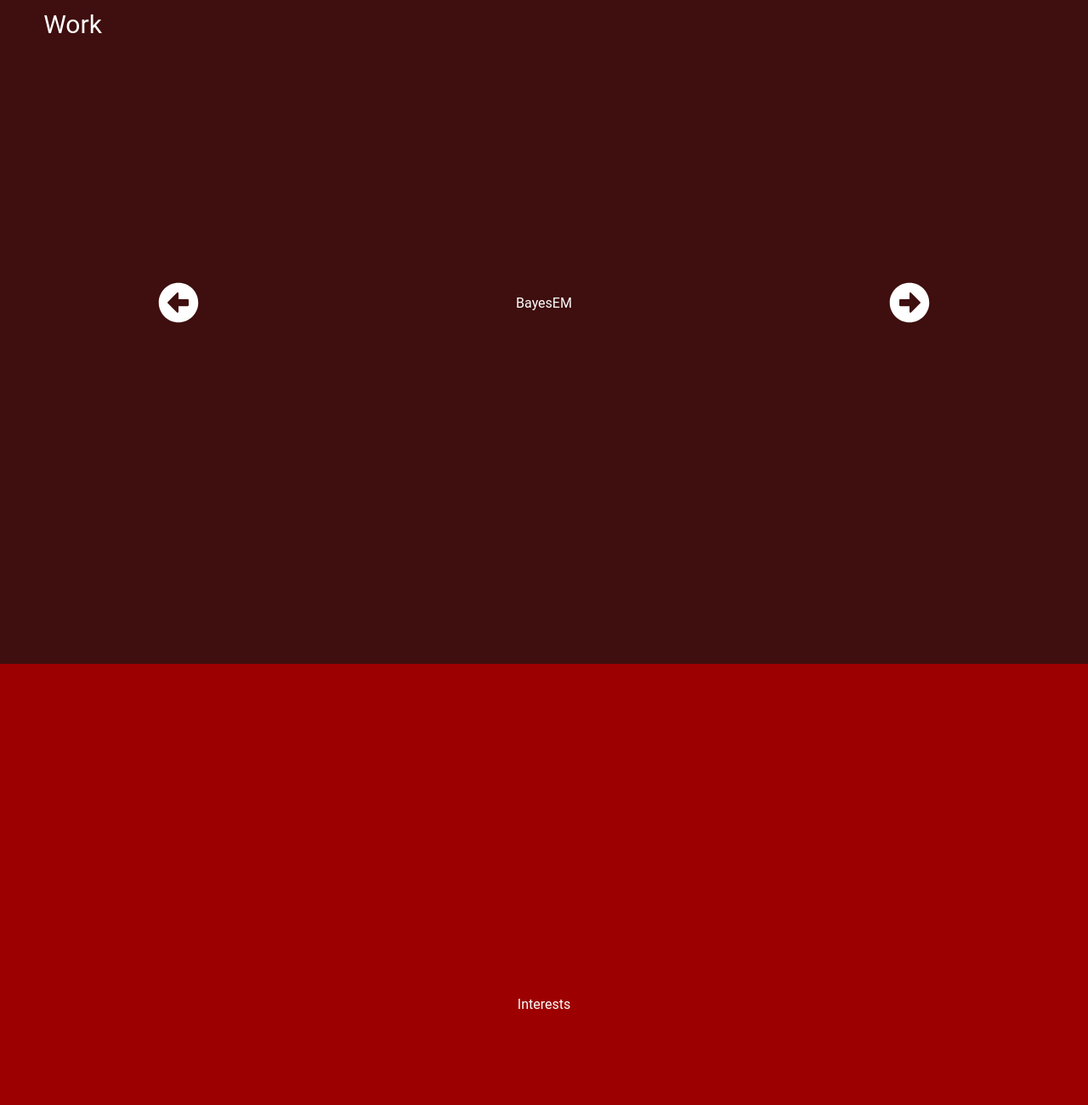
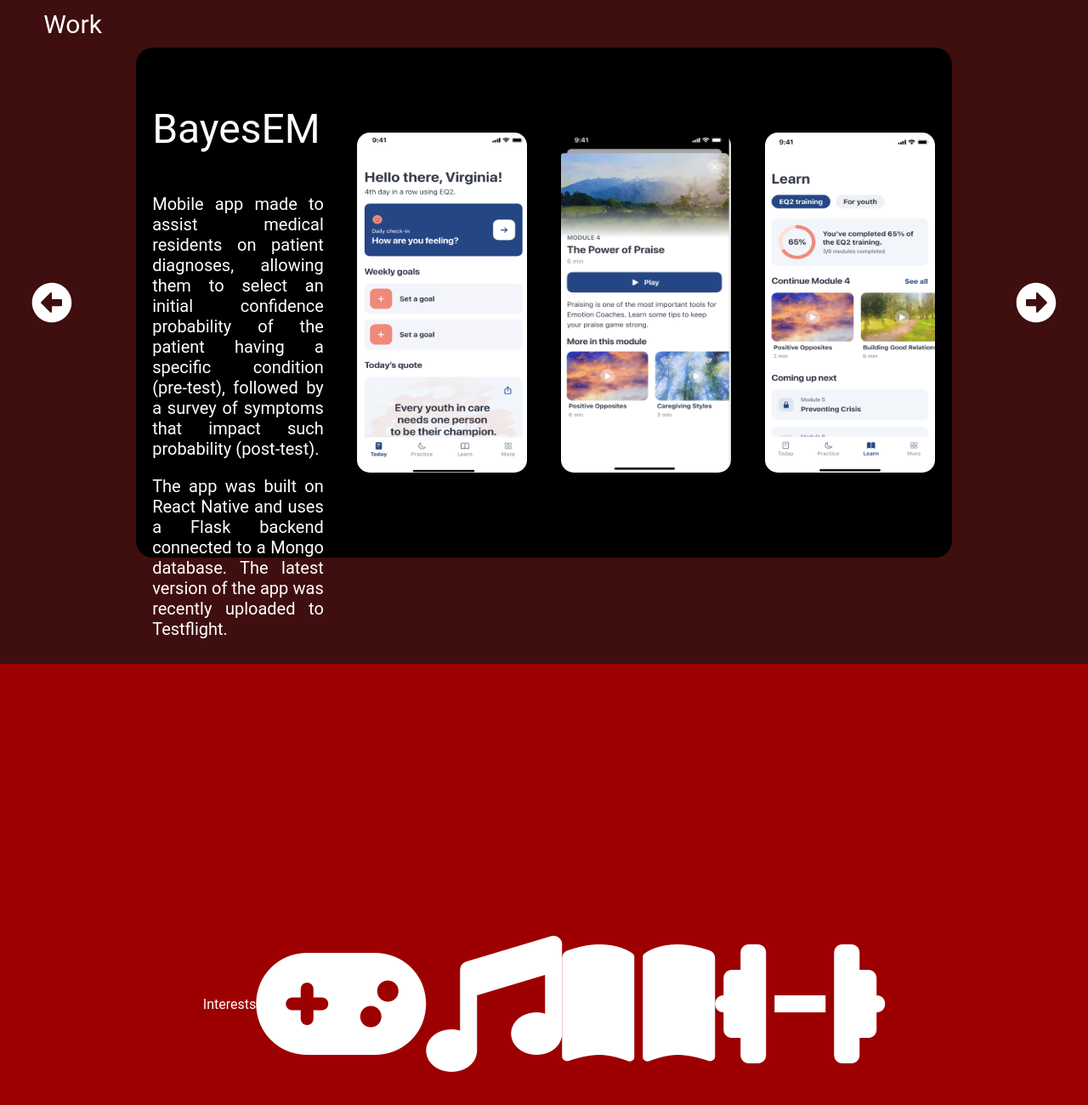
Before and after one commit to AlejandroALopez/studyWebpage, a React app: page / in a window 1280 px wide. Shown: the part 2579-3879 px from the top of the page at 85% size. Built offline with nearby package versions, Linux system fonts and the light colour scheme.

Commit message:
icons and images added

```diff
--- a/src/pages/landingPage/index.js
+++ b/src/pages/landingPage/index.js
@@ -72,6 +72,10 @@ export default function LandingPage() {
       <Work />
       <div className="interests" id="interests">
         Interests
+        <i className="fa fa-gamepad fa-10x" />
+        <i className="fa fa-music fa-10x" />
+        <i className="fa fa-book-open fa-10x" />
+        <i className="fa fa-dumbbell fa-10x" />
       </div>
       <div className="contact" id="contact">
         <p className="contact-title">Contact info</p>
--- a/src/pages/work/index.js
+++ b/src/pages/work/index.js
@@ -21,7 +21,24 @@ export default function Work() {
       case 0: // first project: BayesEM
         return (
           <div className={index === 0 ? 'slide active' : 'slide'}>
-            BayesEM
+            <div className="project">
+              <div className="text-container">
+                <p className="project-title">BayesEM</p>
+                <p className="project-description">
+                  Mobile app made to assist medical residents on patient diagnoses, allowing them to select an initial confidence probability
+                  of the patient having a specific condition (pre-test), followed by a survey of symptoms that impact such probability (post-test).
+                </p>
+                <p className="project-description">
+                  The app was built on React Native and uses a Flask backend connected to a Mongo database. The latest version of the app
+                  was recently uploaded to Testflight.
+                </p>
+              </div>
+              <div className="images-container">
+                <img src={eq2Img1} className="image-eq2" alt="EQ2" />
+                <img src={eq2Img2} className="image-eq2" alt="EQ2" />
+                <img src={eq2Img3} className="image-eq2" alt="EQ2" />
+              </div>
+            </div>
           </div>
         );
       case 1: // first project: ConnectUS
--- a/src/pages/work/style.scss
+++ b/src/pages/work/style.scss
@@ -32,6 +32,7 @@
         height: 75vh;
         width: 75vw;
         background-color: #000000;
+        border-radius: 20px;
     }
 
     .text-container {
@@ -58,5 +59,6 @@
         height: 50vh;
         width: 25vh;
         margin: 20px;
+        border-radius: 15px;
     }
 }
```
Also changed, not shown: src/assets/BayesEM/img1.PNG (added), src/assets/BayesEM/img2.PNG (added), src/assets/BayesEM/img3.PNG (added), src/assets/BayesEM/img4.PNG (added), src/assets/BayesEM/img5.PNG (added), src/assets/BayesEM/img6.PNG (added), src/assets/BayesEM/img7.PNG (added).
